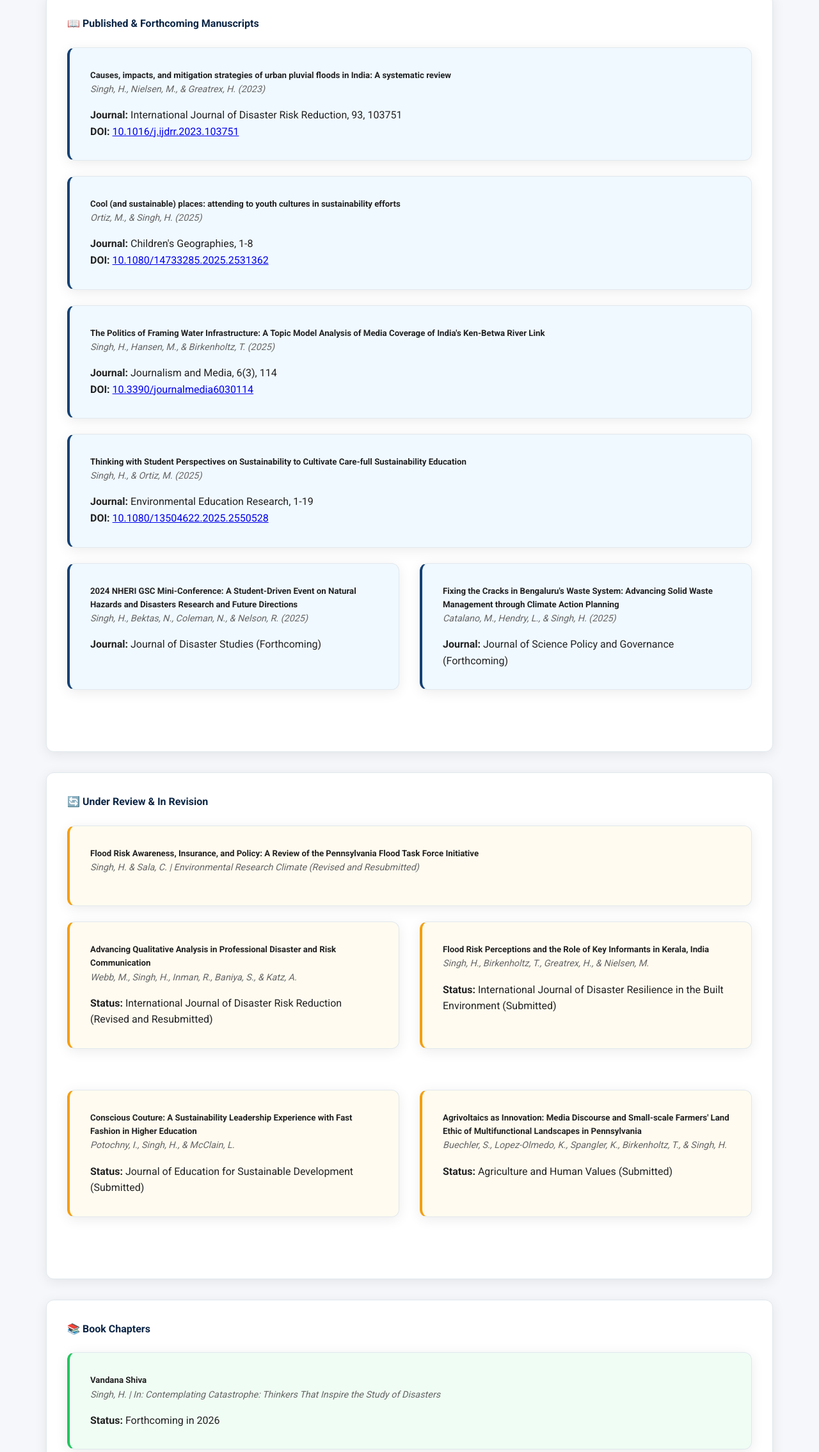
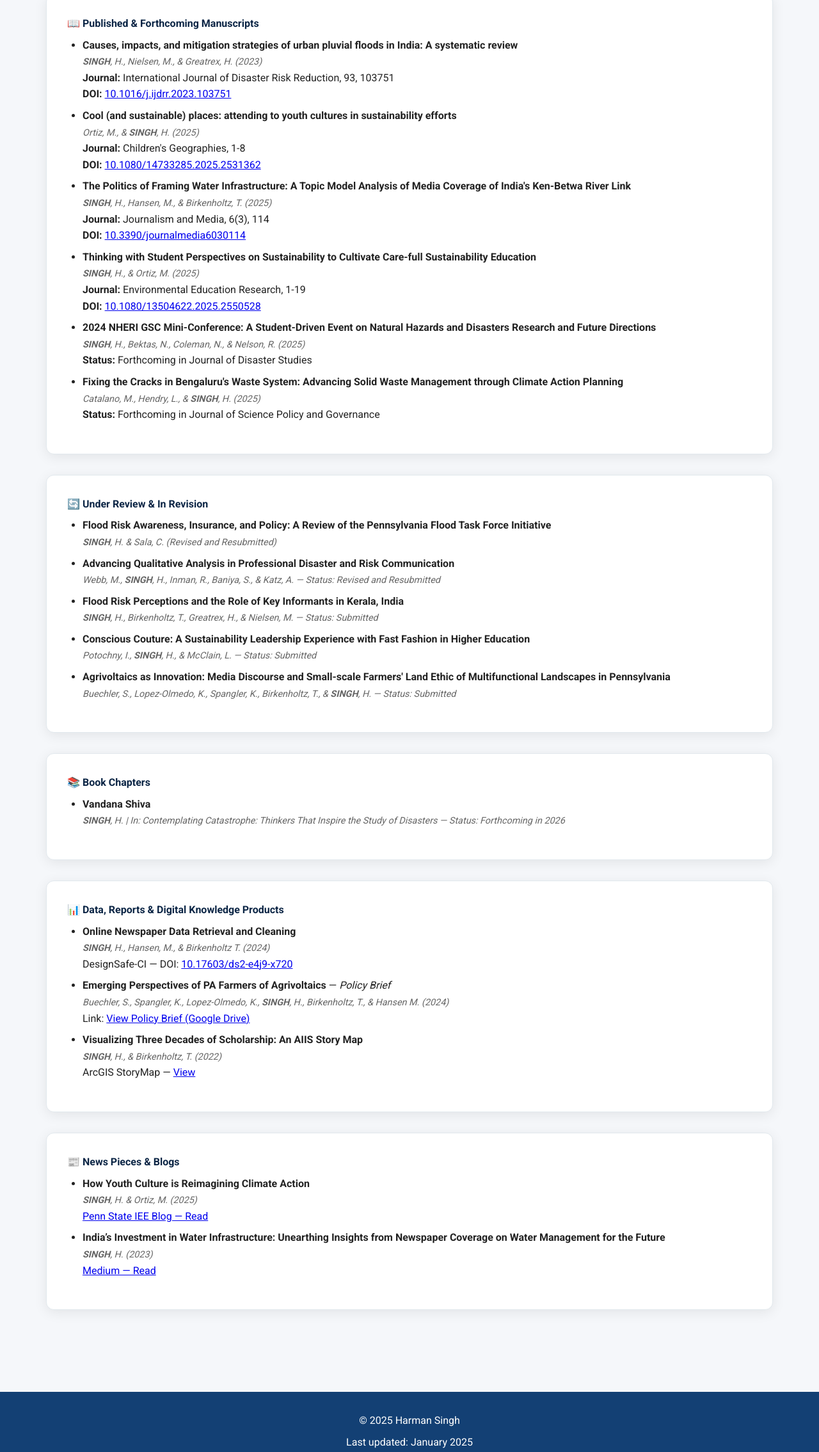
Before and after one commit to harmansingh1412/harmansingh1412.github.io, a plain HTML site: page research.html in a window 1280 px wide. Shown: the part 1905-4174 px from the top of the page at 64% size. Drawn offline with nearby package versions, Linux system fonts and the light colour scheme; no server answers.

Commit message:
fix spacingm add links to research page

```diff
--- a/research.html
+++ b/research.html
@@ -99,136 +99,115 @@
 
             <div class="card">
                 <h4>📖 Published & Forthcoming Manuscripts</h4>
-
-                <div class="card" style="margin: 1.5rem 0; background: #f0f9ff; border-left: 4px solid var(--primary-blue);">
-                    <h5>Causes, impacts, and mitigation strategies of urban pluvial floods in India: A systematic review</h5>
-                    <p class="meta">Singh, H., Nielsen, M., & Greatrex, H. (2023)</p>
-                    <p><strong>Journal:</strong> International Journal of Disaster Risk Reduction, 93, 103751</p>
-                    <p><strong>DOI:</strong> <a href="https://doi.org/10.1016/j.ijdrr.2023.103751" target="_blank">10.1016/j.ijdrr.2023.103751</a></p>
-                </div>
-
-                <div class="card" style="margin: 1.5rem 0; background: #f0f9ff; border-left: 4px solid var(--primary-blue);">
-                    <h5>Cool (and sustainable) places: attending to youth cultures in sustainability efforts</h5>
-                    <p class="meta">Ortiz, M., & Singh, H. (2025)</p>
-                    <p><strong>Journal:</strong> Children's Geographies, 1-8</p>
-                    <p><strong>DOI:</strong> <a href="https://doi.org/10.1080/14733285.2025.2531362" target="_blank">10.1080/14733285.2025.2531362</a></p>
-                </div>
-
-                <div class="card" style="margin: 1.5rem 0; background: #f0f9ff; border-left: 4px solid var(--primary-blue);">
-                    <h5>The Politics of Framing Water Infrastructure: A Topic Model Analysis of Media Coverage of India's Ken-Betwa River Link</h5>
-                    <p class="meta">Singh, H., Hansen, M., & Birkenholtz, T. (2025)</p>
-                    <p><strong>Journal:</strong> Journalism and Media, 6(3), 114</p>
-                    <p><strong>DOI:</strong> <a href="https://doi.org/10.3390/journalmedia6030114" target="_blank">10.3390/journalmedia6030114</a></p>
-                </div>
-
-                <div class="card" style="margin: 1.5rem 0; background: #f0f9ff; border-left: 4px solid var(--primary-blue);">
-                    <h5>Thinking with Student Perspectives on Sustainability to Cultivate Care-full Sustainability Education</h5>
-                    <p class="meta">Singh, H., & Ortiz, M. (2025)</p>
-                    <p><strong>Journal:</strong> Environmental Education Research, 1-19</p>
-                    <p><strong>DOI:</strong> <a href="https://doi.org/10.1080/13504622.2025.2550528" target="_blank">10.1080/13504622.2025.2550528</a></p>
-                </div>
-
-                <div class="grid grid-2">
-                    <div class="card" style="background: #f0f9ff; border-left: 4px solid var(--primary-blue);">
-                        <h5>2024 NHERI GSC Mini-Conference: A Student-Driven Event on Natural Hazards and Disasters Research and Future Directions</h5>
-                        <p class="meta">Singh, H., Bektas, N., Coleman, N., & Nelson, R. (2025)</p>
-                        <p><strong>Journal:</strong> Journal of Disaster Studies (Forthcoming)</p>
-                    </div>
-
-                    <div class="card" style="background: #f0f9ff; border-left: 4px solid var(--primary-blue);">
-                        <h5>Fixing the Cracks in Bengaluru's Waste System: Advancing Solid Waste Management through Climate Action Planning</h5>
-                        <p class="meta">Catalano, M., Hendry, L., & Singh, H. (2025)</p>
-                        <p><strong>Journal:</strong> Journal of Science Policy and Governance (Forthcoming)</p>
-                    </div>
-                </div>
+                <ul>
+                    <li>
+                        <strong>Causes, impacts, and mitigation strategies of urban pluvial floods in India: A systematic review</strong><br>
+                        <span class="meta"><b>SINGH</b>, H., Nielsen, M., & Greatrex, H. (2023)</span><br>
+                        <span><strong>Journal:</strong> International Journal of Disaster Risk Reduction, 93, 103751</span><br>
+                        <span><strong>DOI:</strong> <a href="https://doi.org/10.1016/j.ijdrr.2023.103751" target="_blank">10.1016/j.ijdrr.2023.103751</a></span>
+                    </li>
+                    <li>
+                        <strong>Cool (and sustainable) places: attending to youth cultures in sustainability efforts</strong><br>
+                        <span class="meta">Ortiz, M., & <b>SINGH</b>, H. (2025)</span><br>
+                        <span><strong>Journal:</strong> Children's Geographies, 1-8</span><br>
+                        <span><strong>DOI:</strong> <a href="https://doi.org/10.1080/14733285.2025.2531362" target="_blank">10.1080/14733285.2025.2531362</a></span>
+                    </li>
+                    <li>
+                        <strong>The Politics of Framing Water Infrastructure: A Topic Model Analysis of Media Coverage of India's Ken-Betwa River Link</strong><br>
+                        <span class="meta"><b>SINGH</b>, H., Hansen, M., & Birkenholtz, T. (2025)</span><br>
+                        <span><strong>Journal:</strong> Journalism and Media, 6(3), 114</span><br>
+                        <span><strong>DOI:</strong> <a href="https://doi.org/10.3390/journalmedia6030114" target="_blank">10.3390/journalmedia6030114</a></span>
+                    </li>
+                    <li>
+                        <strong>Thinking with Student Perspectives on Sustainability to Cultivate Care-full Sustainability Education</strong><br>
+                        <span class="meta"><b>SINGH</b>, H., & Ortiz, M. (2025)</span><br>
+                        <span><strong>Journal:</strong> Environmental Education Research, 1-19</span><br>
+                        <span><strong>DOI:</strong> <a href="https://doi.org/10.1080/13504622.2025.2550528" target="_blank">10.1080/13504622.2025.2550528</a></span>
+                    </li>
+                    <li>
+                        <strong>2024 NHERI GSC Mini-Conference: A Student-Driven Event on Natural Hazards and Disasters Research and Future Directions</strong><br>
+                        <span class="meta"><b>SINGH</b>, H., Bektas, N., Coleman, N., & Nelson, R. (2025)</span><br>
+                        <span><strong>Status:</strong> Forthcoming in Journal of Disaster Studies</span>
+                    </li>
+                    <li>
+                        <strong>Fixing the Cracks in Bengaluru's Waste System: Advancing Solid Waste Management through Climate Action Planning</strong><br>
+                        <span class="meta">Catalano, M., Hendry, L., & <b>SINGH</b>, H. (2025)</span><br>
+                        <span><strong>Status:</strong> Forthcoming in Journal of Science Policy and Governance</span>
+                    </li>
+                </ul>
             </div>
 
             <div class="card">
                 <h4>🔄 Under Review & In Revision</h4>
-
-                <div class="card" style="margin: 1.5rem 0; background: #fffbf0; border-left: 4px solid #f59e0b;">
-                    <h5>Flood Risk Awareness, Insurance, and Policy: A Review of the Pennsylvania Flood Task Force Initiative</h5>
-                    <p class="meta">Singh, H. & Sala, C. | Environmental Research Climate (Revised and Resubmitted)</p>
-                </div>
-
-                <div class="grid grid-2">
-                    <div class="card" style="background: #fffbf0; border-left: 4px solid #f59e0b;">
-                        <h5>Advancing Qualitative Analysis in Professional Disaster and Risk Communication</h5>
-                        <p class="meta">Webb, M., Singh, H., Inman, R., Baniya, S., & Katz, A.</p>
-                        <p><strong>Status:</strong> International Journal of Disaster Risk Reduction (Revised and Resubmitted)</p>
-                    </div>
-
-                    <div class="card" style="background: #fffbf0; border-left: 4px solid #f59e0b;">
-                        <h5>Flood Risk Perceptions and the Role of Key Informants in Kerala, India</h5>
-                        <p class="meta">Singh, H., Birkenholtz, T., Greatrex, H., & Nielsen, M.</p>
-                        <p><strong>Status:</strong> International Journal of Disaster Resilience in the Built Environment (Submitted)</p>
-                    </div>
-                </div>
-
-                <div class="grid grid-2">
-                    <div class="card" style="background: #fffbf0; border-left: 4px solid #f59e0b;">
-                        <h5>Conscious Couture: A Sustainability Leadership Experience with Fast Fashion in Higher Education</h5>
-                        <p class="meta">Potochny, I., Singh, H., & McClain, L.</p>
-                        <p><strong>Status:</strong> Journal of Education for Sustainable Development (Submitted)</p>
-                    </div>
-
-                    <div class="card" style="background: #fffbf0; border-left: 4px solid #f59e0b;">
-                        <h5>Agrivoltaics as Innovation: Media Discourse and Small-scale Farmers' Land Ethic of Multifunctional Landscapes in Pennsylvania</h5>
-                        <p class="meta">Buechler, S., Lopez-Olmedo, K., Spangler, K., Birkenholtz, T., & Singh, H.</p>
-                        <p><strong>Status:</strong> Agriculture and Human Values (Submitted)</p>
-                    </div>
-                </div>
+                <ul>
+                    <li>
+                        <strong>Flood Risk Awareness, Insurance, and Policy: A Review of the Pennsylvania Flood Task Force Initiative</strong><br>
+                        <span class="meta"><b>SINGH</b>, H. & Sala, C. (Revised and Resubmitted)</span>
+                    </li>
+                    <li>
+                        <strong>Advancing Qualitative Analysis in Professional Disaster and Risk Communication</strong><br>
+                        <span class="meta">Webb, M., <b>SINGH</b>, H., Inman, R., Baniya, S., & Katz, A. — Status: Revised and Resubmitted</span>
+                    </li>
+                    <li>
+                        <strong>Flood Risk Perceptions and the Role of Key Informants in Kerala, India</strong><br>
+                        <span class="meta"><b>SINGH</b>, H., Birkenholtz, T., Greatrex, H., & Nielsen, M. — Status: Submitted</span>
+                    </li>
+                    <li>
+                        <strong>Conscious Couture: A Sustainability Leadership Experience with Fast Fashion in Higher Education</strong><br>
+                        <span class="meta">Potochny, I., <b>SINGH</b>, H., & McClain, L. — Status: Submitted</span>
+                    </li>
+                    <li>
+                        <strong>Agrivoltaics as Innovation: Media Discourse and Small-scale Farmers' Land Ethic of Multifunctional Landscapes in Pennsylvania</strong><br>
+                        <span class="meta">Buechler, S., Lopez-Olmedo, K., Spangler, K., Birkenholtz, T., & <b>SINGH</b>, H. — Status: Submitted</span>
+                    </li>
+                </ul>
             </div>
 
             <div class="card">
                 <h4>📚 Book Chapters</h4>
-
-                <div class="card" style="margin: 1.5rem 0; background: #f0fdf4; border-left: 4px solid #22c55e;">
-                    <h5>Vandana Shiva</h5>
-                    <p class="meta">Singh, H. | In: Contemplating Catastrophe: Thinkers That Inspire the Study of Disasters</p>
-                    <p><strong>Status:</strong> Forthcoming in 2026</p>
-                </div>
+                <ul>
+                    <li>
+                        <strong>Vandana Shiva</strong><br>
+                        <span class="meta"><b>SINGH</b>, H. | In: Contemplating Catastrophe: Thinkers That Inspire the Study of Disasters — Status: Forthcoming in 2026</span>
+                    </li>
+                </ul>
             </div>
 
             <div class="card">
                 <h4>📊 Data, Reports & Digital Knowledge Products</h4>
-
-                <div class="card" style="margin: 1.5rem 0; background: #fdf4ff; border-left: 4px solid #a855f7;">
-                    <h5>Online Newspaper Data Retrieval and Cleaning</h5>
-                    <p class="meta">Singh, H., Hansen, M., & Birkenholtz T. (2024)</p>
-                    <p><strong>Platform:</strong> DesignSafe-CI</p>
-                    <p><strong>DOI:</strong> <a href="https://doi.org/10.17603/ds2-e4j9-x720" target="_blank">10.17603/ds2-e4j9-x720</a></p>
-                </div>
-
-                <div class="card" style="margin: 1.5rem 0; background: #fdf4ff; border-left: 4px solid #a855f7;">
-                    <h5>Emerging Perspectives of PA Farmers of Agrivoltaics</h5>
-                    <p class="meta">Buechler, S., Spangler, K., Lopez-Olmedo, K., Singh, H., Birkenholtz, T., & Hansen M. (2024)</p>
-                    <p><strong>Type:</strong> Policy Brief</p>
-                </div>
-
-                <div class="card" style="margin: 1.5rem 0; background: #fdf4ff; border-left: 4px solid #a855f7;">
-                    <h5>Visualizing Three Decades of Scholarship: An AIIS Story Map</h5>
-                    <p class="meta">Singh, H., & Birkenholtz, T. (2022)</p>
-                    <p><strong>Platform:</strong> ArcGIS StoryMap</p>
-                </div>
+                <ul>
+                    <li>
+                        <strong>Online Newspaper Data Retrieval and Cleaning</strong><br>
+                        <span class="meta"><b>SINGH</b>, H., Hansen, M., & Birkenholtz T. (2024)</span><br>
+                        <span>DesignSafe-CI — DOI: <a href="https://doi.org/10.17603/ds2-e4j9-x720" target="_blank">10.17603/ds2-e4j9-x720</a></span>
+                    </li>
+                    <li>
+                        <strong>Emerging Perspectives of PA Farmers of Agrivoltaics</strong> — <em>Policy Brief</em><br>
+                        <span class="meta">Buechler, S., Spangler, K., Lopez-Olmedo, K., <b>SINGH</b>, H., Birkenholtz, T., & Hansen M. (2024)</span><br>
+                        <span>Link: <a href="https://drive.google.com/file/d/1hlOAUPrfjVdSja0cqy-G0eOCn8wEURDZ/view" target="_blank">View Policy Brief (Google Drive)</a></span>
+                    </li>
+                    <li>
+                        <strong>Visualizing Three Decades of Scholarship: An AIIS Story Map</strong><br>
+                        <span class="meta"><b>SINGH</b>, H., & Birkenholtz, T. (2022)</span><br>
+                        <span>ArcGIS StoryMap — <a href="https://www.indiastudies.org/visualizing-three-decades-of-scholarship-an-aiis-story-map/" target="_blank">View</a></span>
+                    </li>
+                </ul>
             </div>
 
             <div class="card">
                 <h4>📰 News Pieces & Blogs</h4>
-
-                <div class="grid grid-2">
-                    <div class="card" style="background: #ecfdf5; border-left: 4px solid #10b981;">
-                        <h5>How Youth Culture is Reimagining Climate Action</h5>
-                        <p class="meta">Singh, H. & Ortiz, M. (2025)</p>
-                        <p><strong>Platform:</strong> Penn State Institute of Energy and the Environment Blog</p>
-                    </div>
-
-                    <div class="card" style="background: #ecfdf5; border-left: 4px solid #10b981;">
-                        <h5>India's Investment in Water Infrastructure: Unearthing Insights from Newspaper Coverage on Water Management for the Future</h5>
-                        <p class="meta">Singh, H. (2023)</p>
-                        <p><strong>Platform:</strong> Medium</p>
-                    </div>
-                </div>
+                <ul>
+                    <li>
+                        <strong>How Youth Culture is Reimagining Climate Action</strong><br>
+                        <span class="meta"><b>SINGH</b>, H. & Ortiz, M. (2025)</span><br>
+                        <a href="https://iee.psu.edu/news/blog/how-youth-culture-reimagining-climate-action#:~:text=There%20are%20a%20growing%20number,creating%20artistic%20learning%20tools%20for" target="_blank">Penn State IEE Blog — Read</a>
+                    </li>
+                    <li>
+                        <strong>India’s Investment in Water Infrastructure: Unearthing Insights from Newspaper Coverage on Water Management for the Future</strong><br>
+                        <span class="meta"><b>SINGH</b>, H. (2023)</span><br>
+                        <a href="https://medium.com/@psuwaterstudentgroup/indias-investment-in-water-infrastructure-ac9135e0dd3e" target="_blank">Medium — Read</a>
+                    </li>
+                </ul>
             </div>
         </section>
     </main>
```
